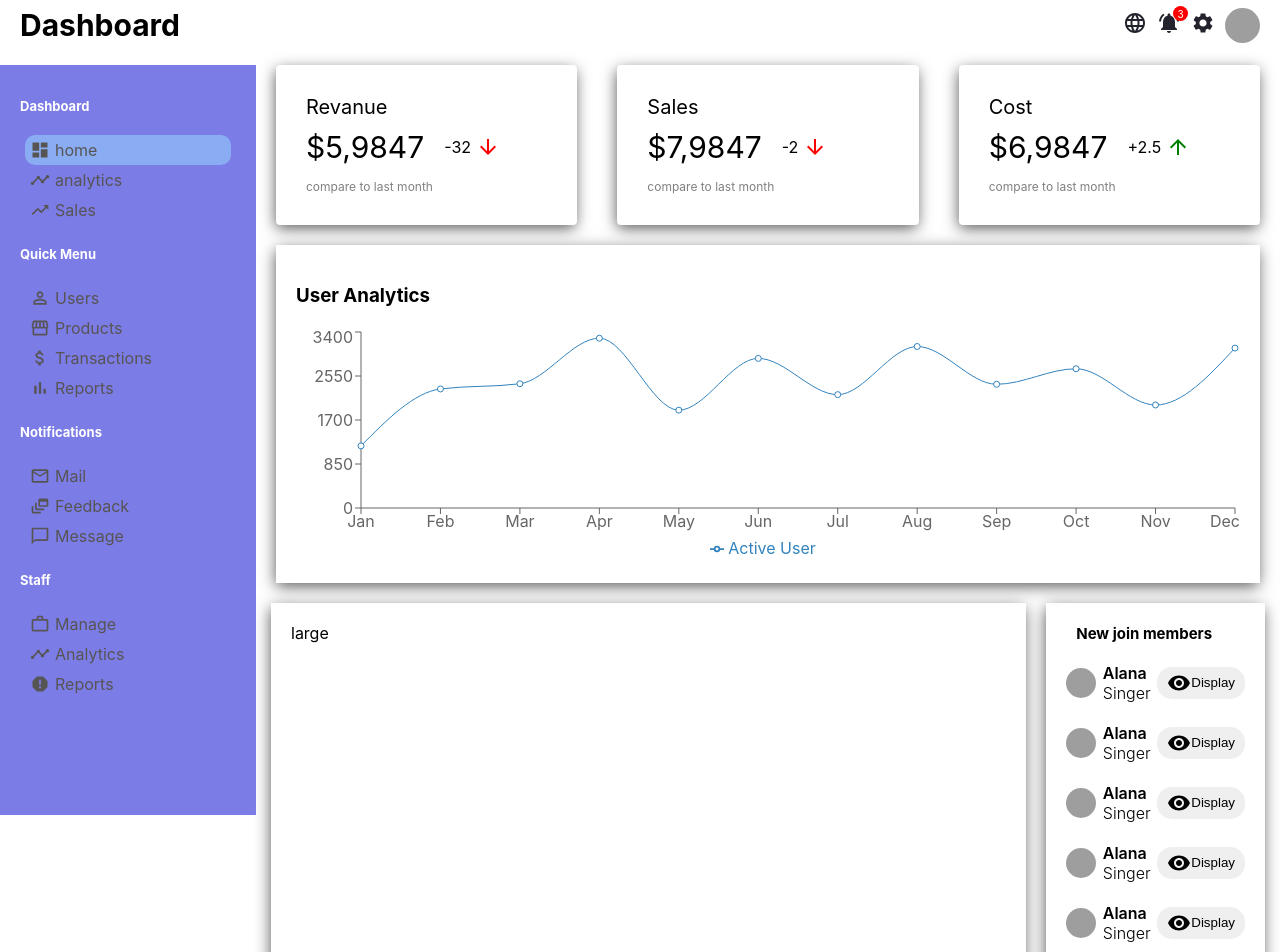
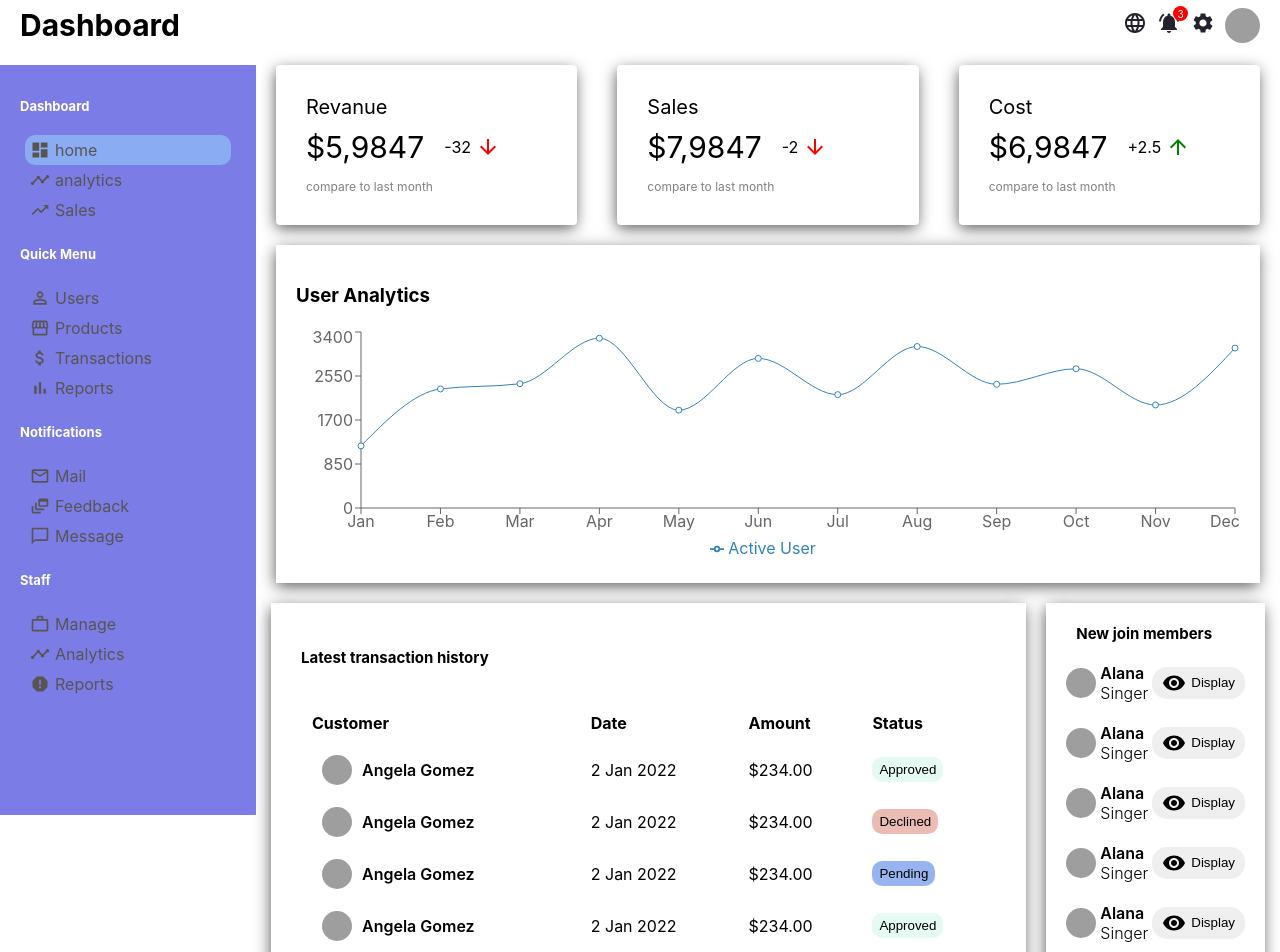
Before and after one commit to sk211/scic-assignemnt, a React (Create React App) app: page / in a window 1280 px wide. Shown: the top 952 px of the page. Built offline with nearby package versions, Linux system fonts and the light colour scheme; grey boxes are pictures that could not be loaded.

Commit message:
user section

```diff
--- a/src/Components/widgetLg/WidgetLg.css
+++ b/src/Components/widgetLg/WidgetLg.css
@@ -5,3 +5,43 @@
   padding: 20px;
   margin-right: 20px;
 }
+.WidgetLgTitle{
+    font-size: 15px;
+    font-weight: bold;
+    padding: 10px;
+}
+.widgetLgImg{
+    height:30px;
+    width:30px;
+    border-radius: 50%;
+    object-fit: cover;
+    margin-right: 10px;
+}
+.widgetLgTable{
+    width:100%;
+    border-spacing: 20px;
+}
+.widgetLgTh{
+text-align: left;
+}
+.widgetLgUser{
+    display: flex;
+    align-items: center;
+    font-weight: 600;
+    margin-left: 10px;
+}
+
+.widgetLgButton{
+    padding:5px 7px;
+    border-radius: 10px;
+    border:none;
+}
+.widgetLgButton.Approved{
+    background-color: #e5faf2;
+}
+.widgetLgButton.Declined{
+    background-color: #ebbcb4;
+}
+.widgetLgButton.Pending{
+    background-color: #98b4f0;
+}
--- a/src/Components/widgetLg/WidgetLg.jsx
+++ b/src/Components/widgetLg/WidgetLg.jsx
@@ -1,9 +1,79 @@
 import React from "react";
 import "./WidgetLg.css";
 const WidgetLg = () => {
-  return <div className="WidgetLg"
-  >
-      large</div>;
+const Button =({type})=>{
+    return <button className={"widgetLgButton "+ type} >{type}</button>
+}
+
+  return (
+    <div className="WidgetLg">
+      <h3 className="WidgetLgTitle"> Latest transaction history</h3>
+      <table className="widgetLgTable">
+        <tr className="widgetLgTr">
+          <th className="widgetLgTh">Customer</th>
+          <th className="widgetLgTh">Date</th>
+          <th className="widgetLgTh">Amount</th>
+          <th className="widgetLgTh">Status</th>
+        </tr>
+        <tr className="widgetLgTr">
+          <td className="widgetLgUser">
+            <img
+              src="http://www.goodmorningimagesdownload.com/wp-content/uploads/2020/11/Beautiful-Girls-Images-for-Whatsapp-DP.jpg"
+              alt=""
+              className="widgetLgImg"
+            />
+            <span className="widgetLgName">Angela Gomez</span>
+          </td>
+          <td className="widgetLgDate">2 Jan 2022</td>
+          <td className="widgetLgAmount">$234.00</td>
+          <td className="widgetLgStatus"><Button type ="Approved"/></td>
+        </tr>
+
+        <tr className="widgetLgTr">
+          <td className="widgetLgUser">
+            <img
+              src="http://www.goodmorningimagesdownload.com/wp-content/uploads/2020/11/Beautiful-Girls-Images-for-Whatsapp-DP.jpg"
+              alt=""
+              className="widgetLgImg"
+            />
+            <span className="widgetLgName">Angela Gomez</span>
+          </td>
+          <td className="widgetLgDate">2 Jan 2022</td>
+          <td className="widgetLgAmount">$234.00</td>
+          <td className="widgetLgStatus"><Button type ="Declined"/></td>
+        </tr>
+
+        <tr className="widgetLgTr">
+          <td className="widgetLgUser">
+            <img
+              src="http://www.goodmorningimagesdownload.com/wp-content/uploads/2020/11/Beautiful-Girls-Images-for-Whatsapp-DP.jpg"
+              alt=""
+              className="widgetLgImg"
+            />
+            <span className="widgetLgName">Angela Gomez</span>
+          </td>
+          <td className="widgetLgDate">2 Jan 2022</td>
+          <td className="widgetLgAmount">$234.00</td>
+          <td className="widgetLgStatus"><Button type ="Pending"/></td>
+        </tr>
+
+        <tr className="widgetLgTr">
+          <td className="widgetLgUser">
+            <img
+              src="http://www.goodmorningimagesdownload.com/wp-content/uploads/2020/11/Beautiful-Girls-Images-for-Whatsapp-DP.jpg"
+              alt=""
+              className="widgetLgImg"
+            />
+            <span className="widgetLgName">Angela Gomez</span>
+          </td>
+          <td className="widgetLgDate">2 Jan 2022</td>
+          <td className="widgetLgAmount">$234.00</td>
+          <td className="widgetLgStatus"><Button type ="Approved"/></td>
+        </tr>
+
+      </table>
+    </div>
+  );
 };
 
 export default WidgetLg;
--- a/src/Components/widgetSm/WidgetSm.css
+++ b/src/Components/widgetSm/WidgetSm.css
@@ -44,3 +44,7 @@
   border: none;
   padding: 4px 10px;
 }
+.widgetSmIcon {
+  font-size: 12px;
+  margin-right: 5px;
+}
--- a/src/Components/widgetSm/WidgetSm.jsx
+++ b/src/Components/widgetSm/WidgetSm.jsx
@@ -18,7 +18,7 @@ const Widgetsm = () => {
             <span className="widgetSmUserTitle">Singer</span>
           </div>
           <button className="widgetSmButton">
-            <Visibility className="widgetMsIcon"  />
+            <Visibility className="widgetSmIcon" />
             Display
           </button>
         </li>
@@ -34,7 +34,7 @@ const Widgetsm = () => {
             <span className="widgetSmUserTitle">Singer</span>
           </div>
           <button className="widgetSmButton">
-            <Visibility />
+            <Visibility className="widgetSmIcon" />
             Display
           </button>
         </li>
@@ -50,7 +50,7 @@ const Widgetsm = () => {
             <span className="widgetSmUserTitle">Singer</span>
           </div>
           <button className="widgetSmButton">
-            <Visibility/>
+            <Visibility className="widgetSmIcon" />
             Display
           </button>
         </li>
@@ -66,7 +66,7 @@ const Widgetsm = () => {
             <span className="widgetSmUserTitle">Singer</span>
           </div>
           <button className="widgetSmButton">
-            <Visibility/>
+            <Visibility className="widgetSmIcon" />
             Display
           </button>
         </li>
@@ -82,7 +82,7 @@ const Widgetsm = () => {
             <span className="widgetSmUserTitle">Singer</span>
           </div>
           <button className="widgetSmButton">
-            <Visibility/>
+            <Visibility className="widgetSmIcon" />
             Display
           </button>
         </li>
```
Also changed, not shown: src/pages/userList/UserList.jsx (added), src/pages/userList/userList.css (added). Lines whose indentation alone changed are shown as unchanged.
